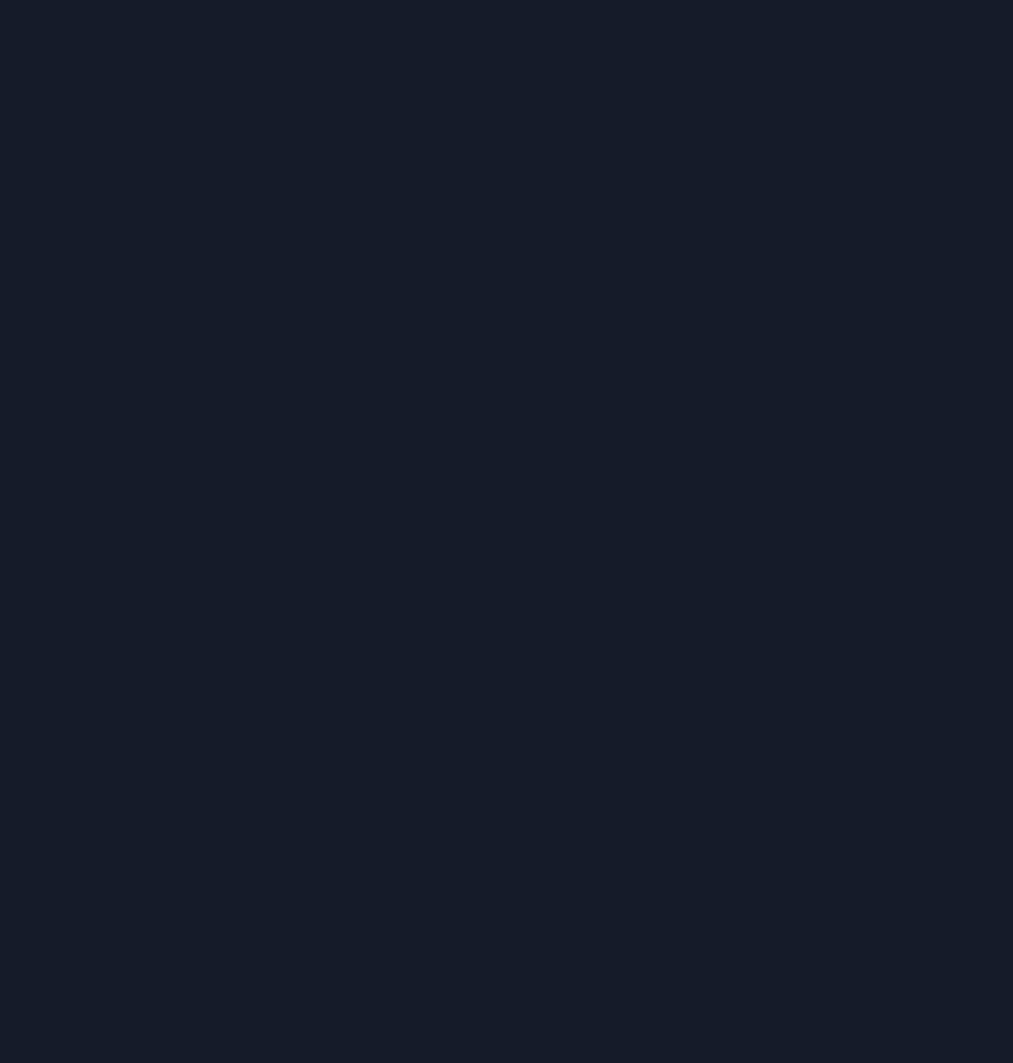
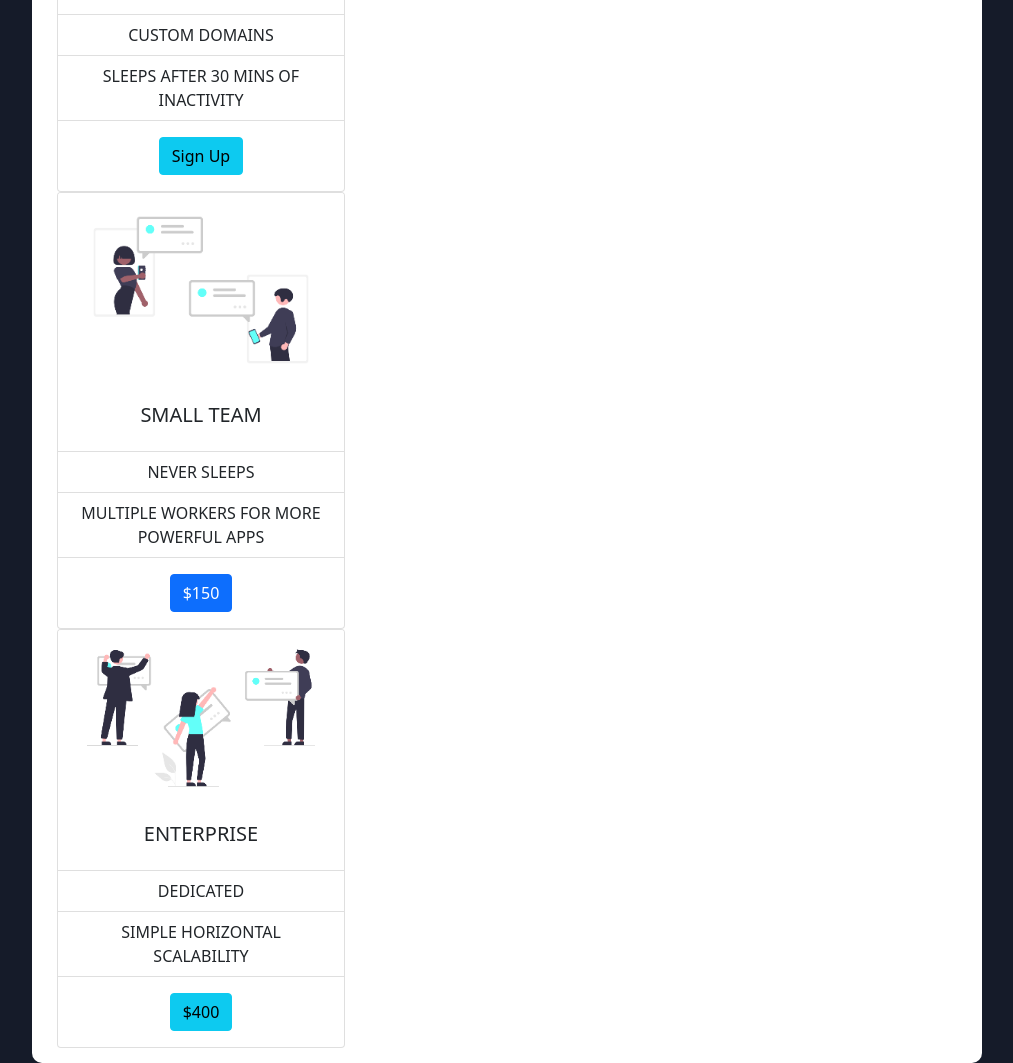
Before and after one commit to Jyro77/PricingPanel_SignUp, a plain HTML site: page index.html in a window 1280 px wide. Shown: the whole page, without its empty margins (133-1146 px from the left). Before the commit the page ends 800 px from the top, so only its background shows below. Drawn offline with nearby package versions, Linux system fonts and the light colour scheme.

Commit message:
ADD more things
adding icons
attributes on ccs to bg
cards

```diff
--- a/index.css
+++ b/index.css
@@ -5,3 +5,15 @@ body{
     justify-content: center;
     align-items: center;
 }
+
+.panel {
+    background-color: #ffffff;
+    border-radius: 10px;
+    padding: 15px 25px;
+    width: 100%;
+    max-width: 950px;
+    display: flex;
+    flex-direction: column;
+    text-align: center;
+    text-transform: uppercase;
+}
--- a/index.html
+++ b/index.html
@@ -10,8 +10,48 @@
 </head>
 <body>
 
-    <div class="container">
-
+    <div class="container d-flex justify-content-center">
+        <div class="panel d-md-inline-flex">
+            <div class="card" style="width: 18rem;">
+                <img src="icons/icon1.png" class="card-img-top" alt="First_Plan">
+                <div class="card-body">
+                  <h5 class="card-title">Personal</h5>
+                </div>
+                <ul class="list-group list-group-flush">
+                  <li class="list-group-item">Custom domains</li>
+                  <li class="list-group-item">Sleeps after 30 mins of inactivity</li>
+                </ul>
+                <div class="card-body">
+                    <button class="btn btn-info" href="#">Sign Up</button>
+                </div>
+              </div>
+            <div class="card" style="width: 18rem;">
+                <img src="icons/icon2.png" class="card-img-top" alt="First_Plan">
+                <div class="card-body">
+                  <h5 class="card-title">Small team</h5>
+                </div>
+                <ul class="list-group list-group-flush">
+                  <li class="list-group-item">Never sleeps</li>
+                  <li class="list-group-item">Multiple workers for more powerful apps</li>
+                </ul>
+                <div class="card-body">
+                    <button class="btn btn-primary" href="#">$150</button>
+                </div>
+              </div>
+            <div class="card" style="width: 18rem;">
+                <img src="icons/icon3.png" class="card-img-top" alt="First_Plan">
+                <div class="card-body">
+                  <h5 class="card-title">Enterprise</h5>
+                </div>
+                <ul class="list-group list-group-flush">
+                  <li class="list-group-item">Dedicated</li>
+                  <li class="list-group-item">Simple horizontal scalability</li>
+                </ul>
+                <div class="card-body">
+                    <button class="btn btn-info" href="#">$400</button>
+                </div>
+              </div>
+        </div>
     </div>
 
     <script src="https://cdn.jsdelivr.net/npm/bootstrap@5.0.0-beta2/dist/js/bootstrap.bundle.min.js" integrity="sha384-b5kHyXgcpbZJO/tY9Ul7kGkf1S0CWuKcCD38l8YkeH8z8QjE0GmW1gYU5S9FOnJ0" crossorigin="anonymous"></script>
```
Also changed, not shown: icons/icon1.png (added), icons/icon2.png (added), icons/icon3.png (added).
